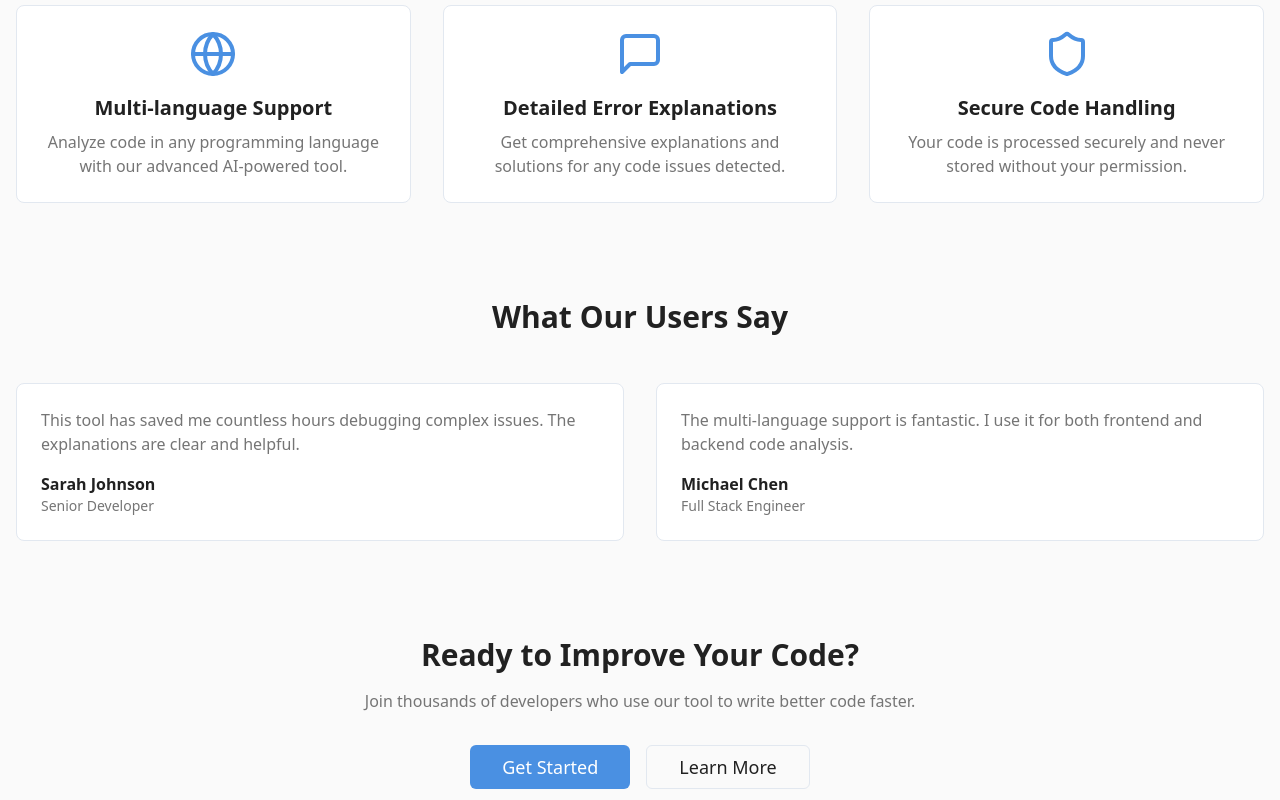
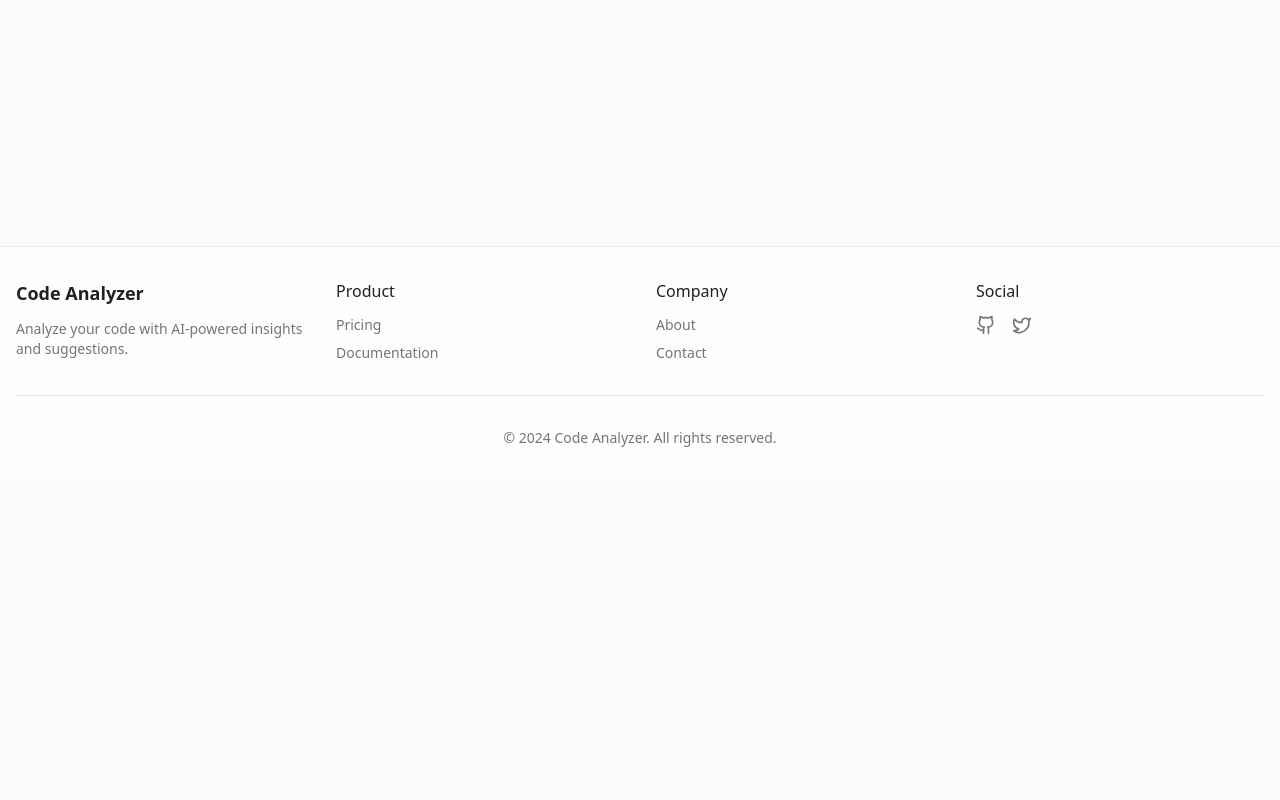
Before and after one commit to swaropkrishna/codeanalyzerdev, a React (Vite) app: page / in a window 1280 px wide. Shown: the part 320-1120 px from the top of the page. After the commit the page ends 800 px from the top, so only its background shows below. Built offline with nearby package versions, Linux system fonts and the light colour scheme.

Commit message:
Remove landing page changes
Revert modifications made to the landing page components and layout.
[skip gpt_engineer]

```diff
--- a/src/components/Benefits.tsx
+++ /dev/null
@@ -1,105 +0,0 @@
-import { Shield, MessageSquare, Globe } from "lucide-react";
-import { Button } from "./ui/button";
-import { useNavigate } from "react-router-dom";
-
-export default function Benefits() {
-  const navigate = useNavigate();
-
-  const features = [
-    {
-      icon: <Globe className="h-12 w-12 text-primary" />,
-      title: "Multi-language Support",
-      description: "Analyze code in any programming language with our advanced AI-powered tool."
-    },
-    {
-      icon: <MessageSquare className="h-12 w-12 text-primary" />,
-      title: "Detailed Error Explanations",
-      description: "Get comprehensive explanations and solutions for any code issues detected."
-    },
-    {
-      icon: <Shield className="h-12 w-12 text-primary" />,
-      title: "Secure Code Handling",
-      description: "Your code is processed securely and never stored without your permission."
-    }
-  ];
-
-  const testimonials = [
-    {
-      name: "Sarah Johnson",
-      role: "Senior Developer",
-      content: "This tool has saved me countless hours debugging complex issues. The explanations are clear and helpful."
-    },
-    {
-      name: "Michael Chen",
-      role: "Full Stack Engineer",
-      content: "The multi-language support is fantastic. I use it for both frontend and backend code analysis."
-    }
-  ];
-
-  return (
-    <section className="py-24 bg-background">
-      <div className="container mx-auto px-4">
-        {/* Feature Highlights */}
-        <div className="text-center mb-16">
-          <h2 className="text-3xl font-bold mb-4">Why Choose Our Code Analyzer?</h2>
-          <p className="text-muted-foreground max-w-2xl mx-auto">
-            Get instant, accurate code analysis with detailed explanations and suggestions for improvement.
-          </p>
-        </div>
-
-        <div className="grid md:grid-cols-3 gap-8 mb-24">
-          {features.map((feature, index) => (
-            <div key={index} className="text-center p-6 rounded-lg border bg-card hover:shadow-md transition-shadow">
-              <div className="inline-flex items-center justify-center mb-4">
-                {feature.icon}
-              </div>
-              <h3 className="text-xl font-semibold mb-2">{feature.title}</h3>
-              <p className="text-muted-foreground">{feature.description}</p>
-            </div>
-          ))}
-        </div>
-
-        {/* Testimonials */}
-        <div className="mb-24">
-          <h2 className="text-3xl font-bold text-center mb-12">What Our Users Say</h2>
-          <div className="grid md:grid-cols-2 gap-8">
-            {testimonials.map((testimonial, index) => (
-              <div key={index} className="p-6 rounded-lg border bg-card">
-                <p className="text-muted-foreground mb-4">{testimonial.content}</p>
-                <div>
-                  <p className="font-semibold">{testimonial.name}</p>
-                  <p className="text-sm text-muted-foreground">{testimonial.role}</p>
-                </div>
-              </div>
-            ))}
-          </div>
-        </div>
-
-        {/* Call to Action */}
-        <div className="text-center">
-          <h2 className="text-3xl font-bold mb-4">Ready to Improve Your Code?</h2>
-          <p className="text-muted-foreground mb-8 max-w-2xl mx-auto">
-            Join thousands of developers who use our tool to write better code faster.
-          </p>
-          <div className="flex flex-col sm:flex-row gap-4 justify-center">
-            <Button
-              size="lg"
-              className="text-lg px-8"
-              onClick={() => navigate("/auth?view=sign_up")}
-            >
-              Get Started
-            </Button>
-            <Button
-              variant="outline"
-              size="lg"
-              className="text-lg px-8"
-              onClick={() => navigate("/features")}
-            >
-              Learn More
-            </Button>
-          </div>
-        </div>
-      </div>
-    </section>
-  );
-}
--- a/src/pages/CodeAnalyzer.tsx
+++ b/src/pages/CodeAnalyzer.tsx
@@ -3,7 +3,6 @@ import { useNavigate } from "react-router-dom";
 import { supabase } from "@/integrations/supabase/client";
 import Header from "@/components/Header";
 import Footer from "@/components/Footer";
-import Benefits from "@/components/Benefits";
 
 export default function CodeAnalyzer() {
   const navigate = useNavigate();
@@ -23,7 +22,7 @@ export default function CodeAnalyzer() {
     <div className="min-h-screen flex flex-col bg-background">
       <Header />
       <main className="flex-1">
-        {!isAuthenticated && <Benefits />}
+        {/* Content will be added here in future updates */}
       </main>
       <Footer />
     </div>
```
